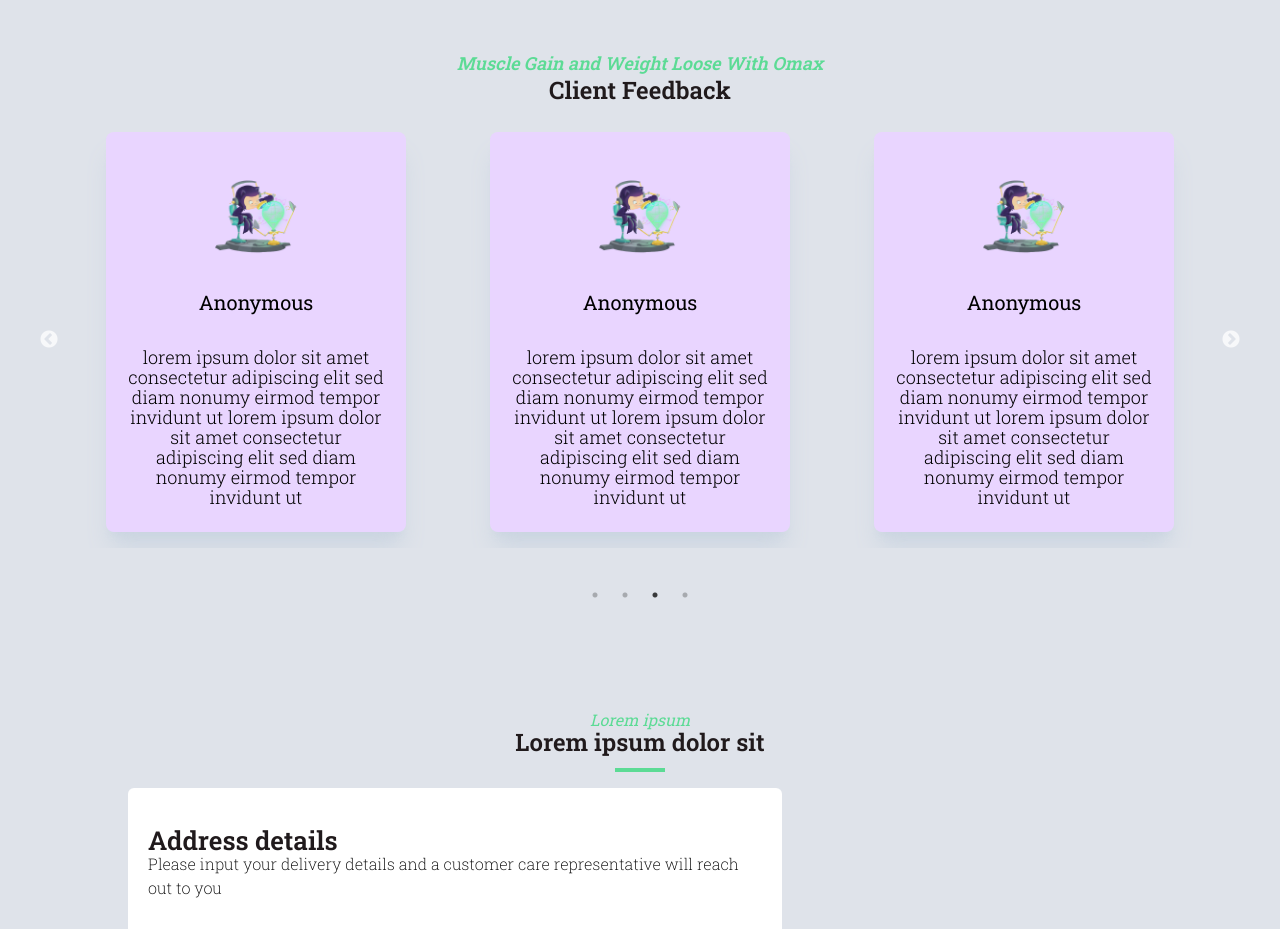
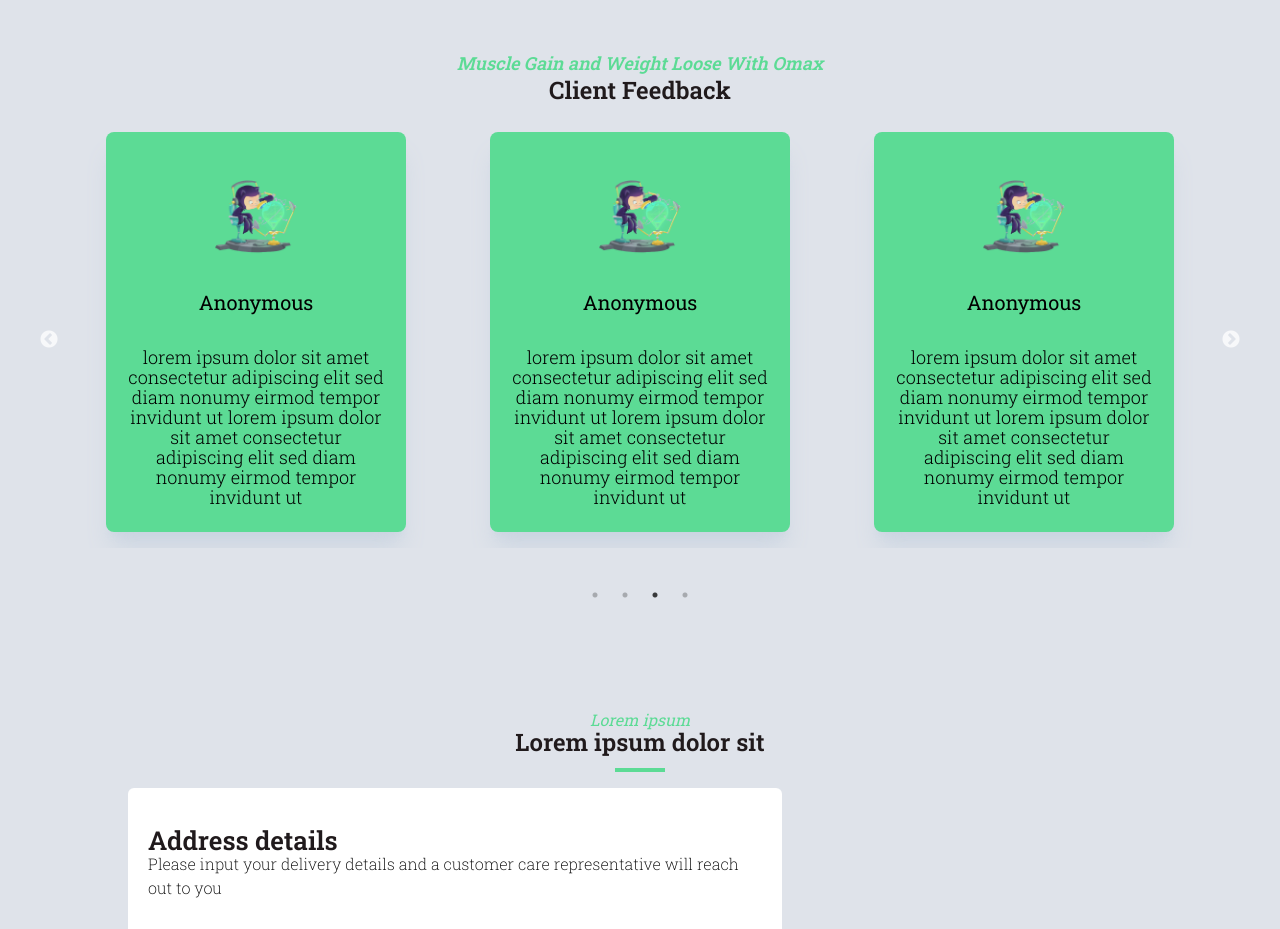
Before and after one commit to retrong/Omax, a Next.js app: page /home in a window 1280 px wide. Shown: the part 2160-3089 px from the top of the page. Built offline with nearby package versions, Linux system fonts and the light colour scheme; no server answers.

Commit message:
modified feedback component

```diff
--- a/src/components/Feedback.tsx
+++ b/src/components/Feedback.tsx
@@ -59,7 +59,7 @@
                         {feedbacks.map((feedback) => (
                             <div key={feedback.id} className="">
                                 <div className="flex justify-center items-center">
-                                    <div className=" flex flex-col justify-center items-center w-[300px] h-[400px] bg-purple-200 shadow-xl shadow-slate-300 p-5 rounded-lg gap-4 feedback-card mb-4">
+                                    <div className=" flex flex-col justify-center items-center w-[300px] h-[400px] bg-green shadow-xl shadow-slate-300 p-5 rounded-lg gap-4 feedback-card mb-4">
                                         <Image
                                             src={feedback.icon}
                                             alt="testimony image"
```
